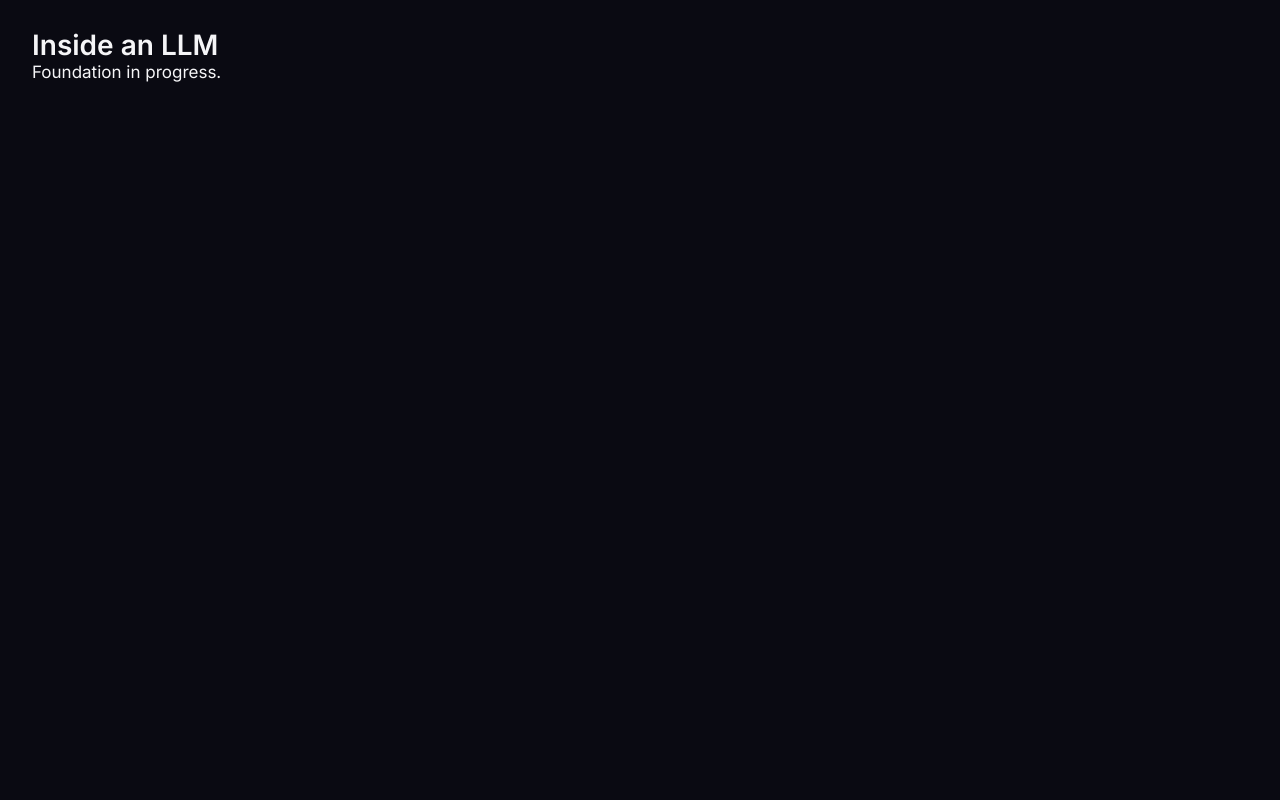
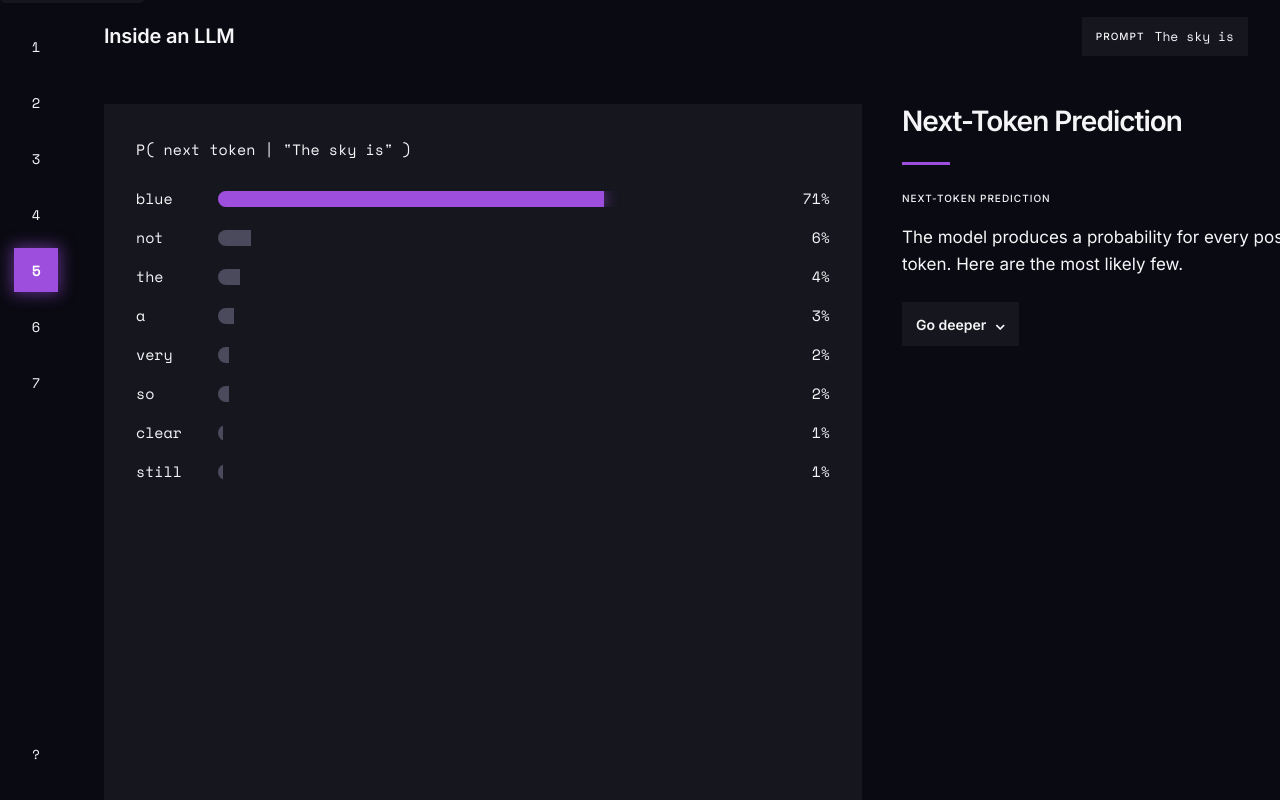
Before and after one commit to thanhthuynh/llm-visualization, a React (Vite) app: page /#predict in a window 1280 px wide. Built offline with nearby package versions, Linux system fonts and the light colour scheme.

Commit message:
feat: compose App with rail, topbar, predict scene, about, hash sync

```diff
--- a/src/App.tsx
+++ b/src/App.tsx
@@ -1,10 +1,79 @@
+import { useEffect, useState } from 'react'
+import { DepthProvider } from '@/app/DepthContext'
+import { RunningExampleProvider } from '@/app/RunningExampleContext'
+import { useHashSync, SCENE_JUMP_EVENT } from '@/app/useHashSync'
+import { useKeyboardNav } from '@/app/useKeyboardNav'
+import { ProgressRail } from '@/components/ProgressRail'
+import { TopBar } from '@/components/TopBar'
+import { PredictScene } from '@/scenes/PredictScene'
+import { AboutScene } from '@/scenes/AboutScene'
+import { getSceneById, type SceneId } from '@/scenes/scenes.config'
+
+const MOUNTED_IDS: SceneId[] = ['predict', 'about']
+
 export function App() {
   return (
-    <div style={{ padding: 32 }}>
-      <h1 style={{ fontFamily: 'var(--font-display)', fontWeight: 700, fontSize: 28 }}>
-        Inside an LLM
-      </h1>
-      <p style={{ color: 'var(--color-text-muted)' }}>Foundation in progress.</p>
-    </div>
+    <RunningExampleProvider>
+      <DepthProvider>
+        <Shell />
+      </DepthProvider>
+    </RunningExampleProvider>
   )
 }
+
+function Shell() {
+  const [activeId, setActiveId] = useState<SceneId>('predict')
+  useHashSync(activeId)
+
+  useEffect(() => {
+    function handle(e: globalThis.Event) {
+      const id = (e as globalThis.CustomEvent<{ id: string }>).detail.id as SceneId
+      if (MOUNTED_IDS.includes(id)) {
+        setActiveId(id)
+        document.getElementById(id)?.scrollIntoView()
+      }
+    }
+    window.addEventListener(SCENE_JUMP_EVENT, handle as globalThis.EventListener)
+    return () => window.removeEventListener(SCENE_JUMP_EVENT, handle as globalThis.EventListener)
+  }, [])
+
+  const idx = MOUNTED_IDS.indexOf(activeId)
+  useKeyboardNav({
+    onPrev: () => {
+      if (idx > 0) {
+        const next = MOUNTED_IDS[idx - 1]
+        setActiveId(next)
+        document.getElementById(next)?.scrollIntoView()
+      }
+    },
+    onNext: () => {
+      if (idx < MOUNTED_IDS.length - 1) {
+        const next = MOUNTED_IDS[idx + 1]
+        setActiveId(next)
+        document.getElementById(next)?.scrollIntoView()
+      }
+    },
+  })
+
+  const prompt = getSceneById(activeId).prompt
+
+  return (
+    <>
+      <a className="skip-link" href="#predict">Skip to content</a>
+      <ProgressRail
+        activeId={activeId}
+        onJump={(id) => {
+          if (MOUNTED_IDS.includes(id)) {
+            setActiveId(id)
+            document.getElementById(id)?.scrollIntoView()
+          }
+        }}
+      />
+      <TopBar prompt={prompt} />
+      <main className="stations" aria-label="LLM pipeline scenes">
+        <PredictScene />
+        <AboutScene />
+      </main>
+    </>
+  )
+}
```
Also changed, not shown: 1 other file (tests, documents, lock files or other folders).
